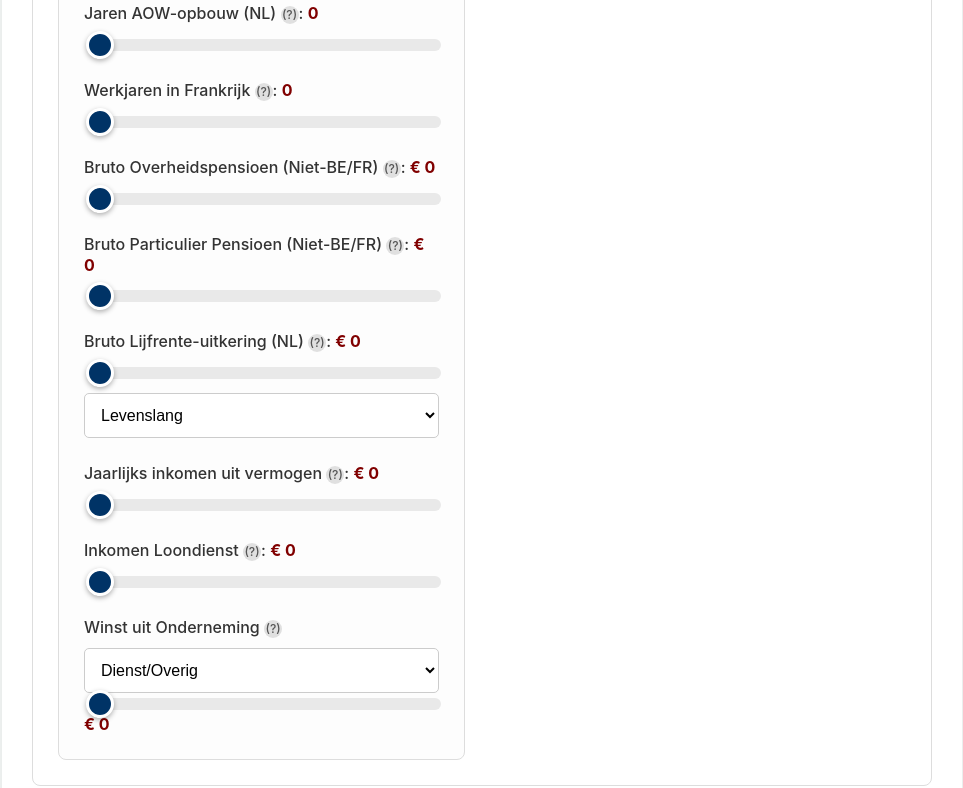
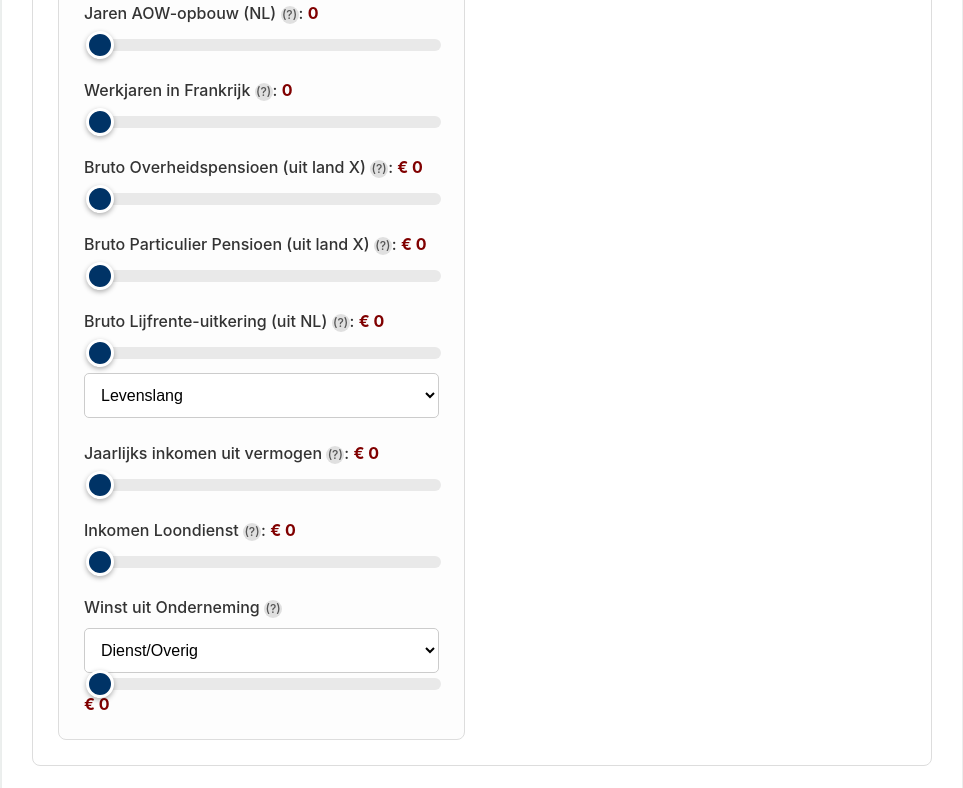
Before and after one commit to antonnoe/financieel-kompas, a plain HTML site: page index.html in a window 1280 px wide. Shown: the part 1193-1981 px from the top of the page, without its empty margins (158-1121 px from the left). Drawn offline with Linux system fonts and the light colour scheme.

```diff
--- a/index.html
+++ b/index.html
@@ -13,8 +13,14 @@
 </head>
 <body>
     <div class="container">
-        <header><h1>Financieel Kompas</h1><p>Vergelijk wonen in Frankrijk financieel met Nederland of België.</p></header>
-        <div class="privacy-notice"><p>🛡️ <strong>Privacy:</strong> Tool draait lokaal. Geen dataopslag/verzending. 100% anoniem.</p></div>
+        <header>
+            <h1>Financieel Kompas</h1>
+            <p>Vergelijk wonen in Frankrijk financieel met Nederland of België.</p>
+        </header>
+
+        <div class="privacy-notice">
+            <p>🛡️ <strong>Privacy:</strong> Tool draait lokaal. Geen dataopslag/verzending. 100% anoniem.</p>
+        </div>
 
         <section id="results-bar" class="sticky">
             <div class="country-result" id="compare-country-result">
@@ -28,7 +34,7 @@
                 <div class="result-metric"><label>Jaarl. Aanslag Vermogen</label><span class="result-value" id="wealth-tax-fr">€ 0</span><span class="explanation-text" id="wealth-tax-fr-expl"></span></div>
             </div>
              <div class="conclusion-integrated" id="conclusion-bar">
-                 <h3>Financiële Balans (Jaarl. Netto Verschil FR vs. Vergeleken Land)</h3>
+                 <h3>Financiële Balans (Jaarlijks Netto Verschil FR vs. Vergeleken Land)</h3>
                  <p id="conclusion-value" class="positive">+ € 0</p><em id="conclusion-expl">Positief: voordeel FR. Negatief: voordeel vergeleken land.</em>
              </div>
         </section>
@@ -46,10 +52,10 @@
                         <div class="form-group nl-specific"><label>Jaren AOW-opbouw (NL) <span class="tooltip" data-text="Max 50. Bepaalt hoogte NL AOW. EU-jaren max 50 relevant voor FR.">(?)</span>: <span class="slider-value" id="value-aow-years-1">0</span></label><input type="range" class="slider" id="aow-years-1" min="0" max="50" step="1" value="0"></div>
                         <div class="form-group fr-specific hide-for-be"><label>Werkjaren in Frankrijk <span class="tooltip" data-text="Max 50. Bepaalt hoogte FR staatspensioen. EU-jaren max 50.">(?)</span>: <span class="slider-value" id="value-fr-work-years-1">0</span></label><input type="range" class="slider" id="fr-work-years-1" min="0" max="50" step="1" value="0"></div>
                         <div class="form-group be-specific"><label>Bruto BE Wettelijk Pensioen <span class="tooltip" data-text="Jaarlijks bruto BE staatspensioen. Onderhevig aan RIZIV/Solid. bijdragen.">(?)</span>: <span class="slider-value" id="value-be-pension-1">€ 0</span></label><input type="range" class="slider" id="slider-be-pension-1" min="0" max="80000" step="1000" value="0"></div>
-                        <div class="form-group" id="group-pension-public-1"><label>Bruto Overheidspensioen (Niet-BE/FR) <span class="tooltip" data-text="Pensioen overheidsdienst (bv. NL ABP). Heffingsland meestal werkland (zie verdrag).">(?)</span>: <span class="slider-value" id="value-pension-public-1">€ 0</span></label><input type="range" class="slider" id="slider-pension-public-1" min="0" max="150000" step="2500" value="0"></div>
-                        <div class="form-group" id="group-pension-private-1"><label>Bruto Particulier Pensioen (Niet-BE/FR) <span class="tooltip" data-text="Pensioen private werkgever (bv. NL). Heffingsland vaak woonland (zie verdrag/BE<25k regel).">(?)</span>: <span class="slider-value" id="value-pension-private-1">€ 0</span></label><input type="range" class="slider" id="slider-pension-private-1" min="0" max="150000" step="2500" value="0"></div>
-                        <div class="form-group" id="group-lijfrente-1"><label>Bruto Lijfrente-uitkering (NL) <span class="tooltip" data-text="Uitkering NL lijfrentepolis. Heffingsland vaak woonland (zie verdrag/BE<25k regel).">(?)</span>: <span class="slider-value" id="value-lijfrente-1">€ 0</span></label><input type="range" class="slider" id="slider-lijfrente-1" min="0" max="150000" step="2500" value="0"><select id="lijfrente-duration-1" class="duration-select"><option value="999">Levenslang</option><option value="85">Tot 85j</option><option value="80">Tot 80j</option><option value="75">Tot 75j</option></select></div>
-                        <div class="form-group" id="group-income-wealth-1"><label>Jaarlijks inkomen uit vermogen <span class="tooltip" data-text="Werkelijk rendement (dividend/rente). NL: Box 3. FR/BE: belast op inkomen (met vrijstellingen).">(?)</span>: <span class="slider-value" id="value-income-wealth-1">€ 0</span></label><input type="range" class="slider" id="slider-income-wealth-1" min="0" max="100000" step="1000" value="0"></div>
+                        <div class="form-group" id="group-pension-public-1"><label>Bruto Overheidspensioen (uit land X) <span class="tooltip" data-text="Pensioen van overheidsdienst (bv. NL ABP). Heffingsland meestal werkland (zie verdrag).">(?)</span>: <span class="slider-value" id="value-pension-public-1">€ 0</span></label><input type="range" class="slider" id="slider-pension-public-1" min="0" max="150000" step="2500" value="0"></div>
+                        <div class="form-group" id="group-pension-private-1"><label>Bruto Particulier Pensioen (uit land X) <span class="tooltip" data-text="Pensioen van private werkgever (bv. NL). Heffingsland vaak woonland (zie verdrag/BE<25k regel).">(?)</span>: <span class="slider-value" id="value-pension-private-1">€ 0</span></label><input type="range" class="slider" id="slider-pension-private-1" min="0" max="150000" step="2500" value="0"></div>
+                        <div class="form-group" id="group-lijfrente-1"><label>Bruto Lijfrente-uitkering (uit NL) <span class="tooltip" data-text="Uitkering NL lijfrentepolis. Heffingsland vaak woonland (zie verdrag/BE<25k regel).">(?)</span>: <span class="slider-value" id="value-lijfrente-1">€ 0</span></label><input type="range" class="slider" id="slider-lijfrente-1" min="0" max="150000" step="2500" value="0"><select id="lijfrente-duration-1" class="duration-select"><option value="999">Levenslang</option><option value="85">Tot 85j</option><option value="80">Tot 80j</option><option value="75">Tot 75j</option></select></div>
+                        <div class="form-group" id="group-income-wealth-1"><label>Jaarlijks inkomen uit vermogen <span class="tooltip" data-text="Werkelijk rendement (dividend/rente). NL: Box 3 (bezit). FR/BE: belast op inkomen (met vrijstellingen).">(?)</span>: <span class="slider-value" id="value-income-wealth-1">€ 0</span></label><input type="range" class="slider" id="slider-income-wealth-1" min="0" max="100000" step="1000" value="0"></div>
                         <div class="form-group" id="group-salary-1"><label>Inkomen Loondienst <span class="tooltip" data-text="Bruto jaarinkomen incl. extra's.">(?)</span>: <span class="slider-value" id="value-salary-1">€ 0</span></label><input type="range" class="slider" id="slider-salary-1" min="0" max="250000" step="5000" value="0"></div>
                         <div class="form-group" id="group-business-1"><label>Winst uit Onderneming <span class="tooltip" data-text="Bruto winst vóór belastingen/sociale bijdragen.">(?)</span></label><select id="business-type-1" class="duration-select fr-specific hide-for-be"><option value="services">Dienst/Overig</option><option value="rental">Verhuur Gîte/B&B</option></select><input type="range" class="slider" id="slider-business-1" min="0" max="300000" step="5000" value="0"><span class="slider-value" id="value-business-1">€ 0</span></div>
                     </div>
@@ -59,9 +65,9 @@
                         <div class="form-group nl-specific"><label>Jaren AOW-opbouw (NL) <span class="tooltip" data-text="Max 50.">(?)</span>: <span class="slider-value" id="value-aow-years-2">0</span></label><input type="range" class="slider" id="aow-years-2" min="0" max="50" step="1" value="0"></div>
                         <div class="form-group fr-specific hide-for-be"><label>Werkjaren in Frankrijk <span class="tooltip" data-text="Max 50.">(?)</span>: <span class="slider-value" id="value-fr-work-years-2">0</span></label><input type="range" class="slider" id="fr-work-years-2" min="0" max="50" step="1" value="0"></div>
                         <div class="form-group be-specific"><label>Bruto BE Wettelijk Pensioen <span class="tooltip" data-text="Jaarlijks bruto BE staatspensioen partner.">(?)</span>: <span class="slider-value" id="value-be-pension-2">€ 0</span></label><input type="range" class="slider" id="slider-be-pension-2" min="0" max="80000" step="1000" value="0"></div>
-                        <div class="form-group" id="group-pension-public-2"><label>Bruto Overheidspensioen (Niet-BE/FR) <span class="tooltip" data-text="Heffingsland afh. van verdrag.">(?)</span>: <span class="slider-value" id="value-pension-public-2">€ 0</span></label><input type="range" class="slider" id="slider-pension-public-2" min="0" max="150000" step="2500" value="0"></div>
-                        <div class="form-group" id="group-pension-private-2"><label>Bruto Particulier Pensioen (Niet-BE/FR) <span class="tooltip" data-text="Heffingsland afh. van verdrag.">(?)</span>: <span class="slider-value" id="value-pension-private-2">€ 0</span></label><input type="range" class="slider" id="slider-pension-private-2" min="0" max="150000" step="2500" value="0"></div>
-                        <div class="form-group" id="group-lijfrente-2"><label>Bruto Lijfrente-uitkering (NL) <span class="tooltip" data-text="Heffingsland afh. van verdrag.">(?)</span>: <span class="slider-value" id="value-lijfrente-2">€ 0</span></label><input type="range" class="slider" id="slider-lijfrente-2" min="0" max="150000" step="2500" value="0"><select id="lijfrente-duration-2" class="duration-select"><option value="999">Levenslang</option><option value="85">Tot 85j</option><option value="80">Tot 80j</option><option value="75">Tot 75j</option></select></div>
+                        <div class="form-group" id="group-pension-public-2"><label>Bruto Overheidspensioen (uit land X) <span class="tooltip" data-text="Heffingsland afh. van verdrag.">(?)</span>: <span class="slider-value" id="value-pension-public-2">€ 0</span></label><input type="range" class="slider" id="slider-pension-public-2" min="0" max="150000" step="2500" value="0"></div>
+                        <div class="form-group" id="group-pension-private-2"><label>Bruto Particulier Pensioen (uit land X) <span class="tooltip" data-text="Heffingsland afh. van verdrag.">(?)</span>: <span class="slider-value" id="value-pension-private-2">€ 0</span></label><input type="range" class="slider" id="slider-pension-private-2" min="0" max="150000" step="2500" value="0"></div>
+                        <div class="form-group" id="group-lijfrente-2"><label>Bruto Lijfrente-uitkering (uit NL) <span class="tooltip" data-text="Heffingsland afh. van verdrag.">(?)</span>: <span class="slider-value" id="value-lijfrente-2">€ 0</span></label><input type="range" class="slider" id="slider-lijfrente-2" min="0" max="150000" step="2500" value="0"><select id="lijfrente-duration-2" class="duration-select"><option value="999">Levenslang</option><option value="85">Tot 85j</option><option value="80">Tot 80j</option><option value="75">Tot 75j</option></select></div>
                         <div class="form-group" id="group-income-wealth-2"><label>Jaarlijks inkomen uit vermogen <span class="tooltip" data-text="Werkelijk rendement. Relevant in FR/BE.">(?)</span>: <span class="slider-value" id="value-income-wealth-2">€ 0</span></label><input type="range" class="slider" id="slider-income-wealth-2" min="0" max="100000" step="1000" value="0"></div>
                         <div class="form-group" id="group-salary-2"><label>Inkomen Loondienst <span class="tooltip" data-text="Bruto jaarinkomen.">(?)</span>: <span class="slider-value" id="value-salary-2">€ 0</span></label><input type="range" class="slider" id="slider-salary-2" min="0" max="250000" step="5000" value="0"></div>
                         <div class="form-group" id="group-business-2"><label>Winst uit Onderneming <span class="tooltip" data-text="Bruto winst.">(?)</span></label><select id="business-type-2" class="duration-select fr-specific hide-for-be"><option value="services">Dienst/Overig</option><option value="rental">Verhuur Gîte/B&B</option></select><input type="range" class="slider" id="slider-business-2" min="0" max="300000" step="5000" value="0"><span class="slider-value" id="value-business-2">€ 0</span></div>
@@ -73,11 +79,13 @@
                 <summary>Module 2: Vermogen & Levensstijl</summary>
                 <div class="form-grid">
                      <div class="form-group"><label>Aantal minderj. kinderen ten laste <span class="tooltip" data-text="Effect verschilt per land (FR: quotient, BE: vrijstelling, NL: toeslagen).">(?)</span>: <span class="slider-value" id="value-children">0</span></label><input type="range" class="slider" id="slider-children" min="0" max="5" step="1" value="0"></div>
-                     <div class="form-group nl-specific fr-specific hide-for-be"><label>Betaalt u Zvw-bijdrage CAK (NL)? <span class="tooltip" data-text="In Frankrijk aftrekbaar.">(?)</span></label><input type="checkbox" id="cak-contribution" class="toggle-switch"></div>
+                     <div class="form-group nl-specific fr-specific hide-for-be"><label>Betaalt u Zvw-bijdrage CAK (NL)? <span class="tooltip" data-text="In Frankrijk aftrekbaar van belastbaar inkomen.">(?)</span></label><input type="checkbox" id="cak-contribution" class="toggle-switch"></div>
                      <div class="form-group full-width fr-specific hide-for-be"><label>Jaarl. kosten hulp aan huis (FR)? <span class="tooltip" data-text="In Frankrijk 50% belastingkrediet.">(?)</span></label><select id="home-help"><option value="0">Nee</option><option value="1500">Beperkt (€1.5k)</option><option value="3500">Regelmatig (€3.5k)</option><option value="7000">Substantieel (€7k)</option></select></div>
                      <div class="form-group"><label>Financieel Vermogen <span class="tooltip" data-text="Spaargeld, beleggingen etc. Basis NL Box 3. Inkomen belast in FR/BE.">(?)</span>: <span class="slider-value" id="value-wealth-financial">€ 0</span></label><input type="range" class="slider" id="slider-wealth-financial" min="0" max="5000000" step="50000" value="0"></div>
                      <div class="form-group"><label>Vastgoed Vermogen (excl. hoofd) <span class="tooltip" data-text="Basis FR IFI (> 1.3M€).">(?)</span>: <span class="slider-value" id="value-wealth-property">€ 0</span></label><input type="range" class="slider" id="slider-wealth-property" min="0" max="5000000" step="50000" value="0"></div>
-                     {/*<div class="form-group be-specific"><label>Voorbeeld BE <span class="tooltip">(?)</span></label><input type="text" id="be-example"></div>*/}
+                     {/* Voorbeeld BE veld blijft verborgen en ongebruikt
+                     <div class="form-group be-specific"><label>Voorbeeld BE <span class="tooltip">(?)</span></label><input type="text" id="be-example"></div>
+                     */}
                 </div>
             </details>
         </section>
@@ -87,8 +95,8 @@
         <div class="faq-container">
             <details class="module"><summary>Bekijk Analyse & Uitleg <button id="copy-btn">📋 Kopieer</button></summary><div id="calculation-breakdown"><p style="text-align:center;padding:15px;">Welkom! 🧭 Vul data in.</p></div></details>
             <details class="module"><summary>Kinderen & Belasting</summary><div class="static-content"><p><strong>NL:</strong> Geen direct effect op IB tarief/schijven. Kinderbijslag/Kindgebonden budget (niet in tool).</p><p><strong>BE:</strong> Verhoging belastingvrije som per kind (zit in tool). Groeipakket (niet in tool).</p><p><strong>FR:</strong> Quotient Familial: extra 'parts' per kind verlagen belasting per deel (zit in tool, incl. plafond). Allocations Familiales (niet in tool).</p><p><em>Verdragsregels bepalen welk land kinderbijslag betaalt (meestal woonland gezin).</em></p></div></details>
-            <details class="module"><summary>Rekenprincipes & Aannames (2025)</summary><div class="static-content"><p>Educatieve simulator, geen financieel advies.</p><p><strong>NL:</strong> Box 3 (6,17% fictief > vrijst.). Zvw (5,26% winst/bijdr.). Vereenv. heffingskortingen.</p><p><strong>BE:</strong> RSZ (13,07%). Soc. Bijdr. Zelfst. (20,5%/14,16%). Forfait beroepskosten werknemer (30%, max €5750 pp). Fed. PB (25-50%). Vrije som (basis+kind) als korting @25%. Gem. gem.bel. (7,17% op Fed. PB). RV (30% alg / 15% spaar > €1020 vrijst pp / dividend vrijst ~€833 pp). BSZB (max ~€731/gezin). Pensioenbijdr. (RIZIV 3,55%, Solid. ~1%).</p><p><strong>FR:</strong> Soc. lasten (~9% pens, ~22% loon, ~21% winst, 17.2% PFU). IB (0-45%). Quotient Familial (parts). Abattement winst (50%/30%). PFU (12.8%+17.2%) op verm.inkomen. Aftrek CAK (€4.5k vast). Aftrek BE pens.bijdr. Krediet Hulp Huis (50%). IFI (>€1.3M vastgoed).</p><p><strong>Verdragen:</strong> Tool past basisregels toe (bv. BE<€25k pensioenregel, overheidspensioen=werkland). Raadpleeg adviseur!</p></div></details>
-            <details class="module"><summary>Wat zit er NIET in?</summary><div class="static-content"><p>Details lokale belastingen (BE opcentiemen), specifieke aftrek (hypotheekrente, dienstencheques), complexe inkomsten (verhuur), vermogensplanning, toeslagen/uitkeringen, schenk-/erfbelasting, prognoses.</p></div></details>
+            <details class="module"><summary>Rekenprincipes & Aannames (2025)</summary><div class="static-content"><p>Educatieve simulator, geen financieel advies.</p><p><strong>NL:</strong> Box 3 (6,17% fictief > vrijst.). Zvw (5,26% winst/bijdr.). Vereenv. heffingskortingen.</p><p><strong>BE:</strong> RSZ (13,07%). Soc. Bijdr. Zelfst. (20,5%/14,16%). Forfait beroepskosten werknemer (30%, max €5750 pp). Fed. PB (25-50%). Vrije som (basis+kind) als korting @25%. Gem. gem.bel. (7,17% op Fed. PB). RV (30% alg / 15% spaar > €1020 vrijst pp / dividend vrijst ~€833 pp). BSZB (max ~€731/gezin). Pensioenbijdr. (RIZIV 3,55%, Solid. ~1%).</p><p><strong>FR:</strong> Soc. lasten (~9% pens, ~22% loon, ~21% winst, 17.2% PFU). IB (0-45%). Quotient Familial (parts). Abattement winst (50%/30%). PFU (12.8%+17.2%) op verm.inkomen. Aftrek CAK (€4.5k vast). Aftrek BE pens.bijdr. Krediet Hulp Huis (50%). IFI (>€1.3M vastgoed).</p><p><strong>Verdragen (Belangrijk!):</strong> Tool past basisregels toe (bv. BE<€25k pensioenregel, overheidspensioen=werkland). Raadpleeg adviseur!</p></div></details>
+            <details class="module"><summary>Wat zit er NIET in?</summary><div class="static-content"><p>Details lokale belastingen (BE opcentiemen), specifieke aftrekposten (hypotheekrente NL, dienstencheques BE, etc.), complexe inkomsten (niet-recreatieve verhuur), vermogensplanning, toeslagen/sociale uitkeringen (kinderbijslag, huur/zorgtoeslag, etc.), schenk-/erfbelasting, prognoses.</p></div></details>
             <details class="module"><summary>Bronnen</summary><div class="static-content"><ul><li>Belastingdienst.nl</li><li>Financien.belgium.be</li><li>Socialsecurity.belgium.be</li><li>Service-public.fr</li><li>Grensinfo.nl</li></ul></div></details>
         </div>
 
```
